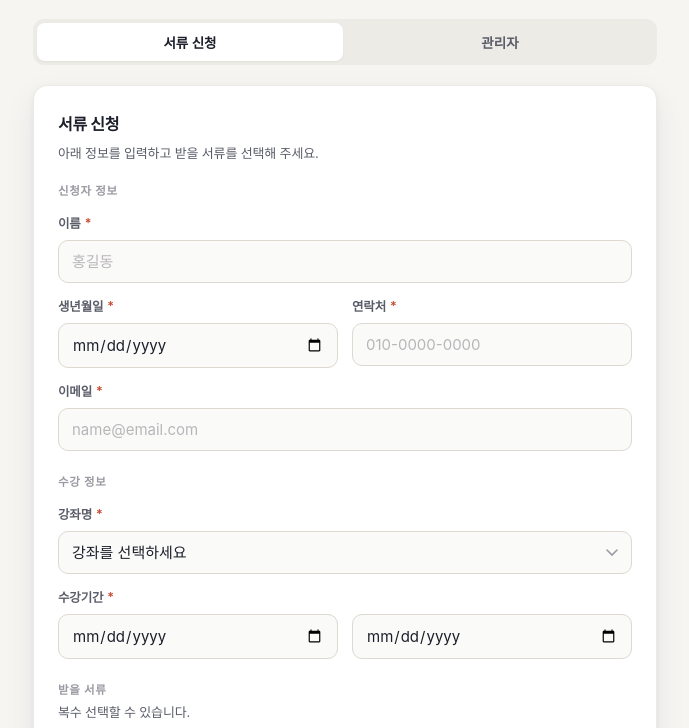
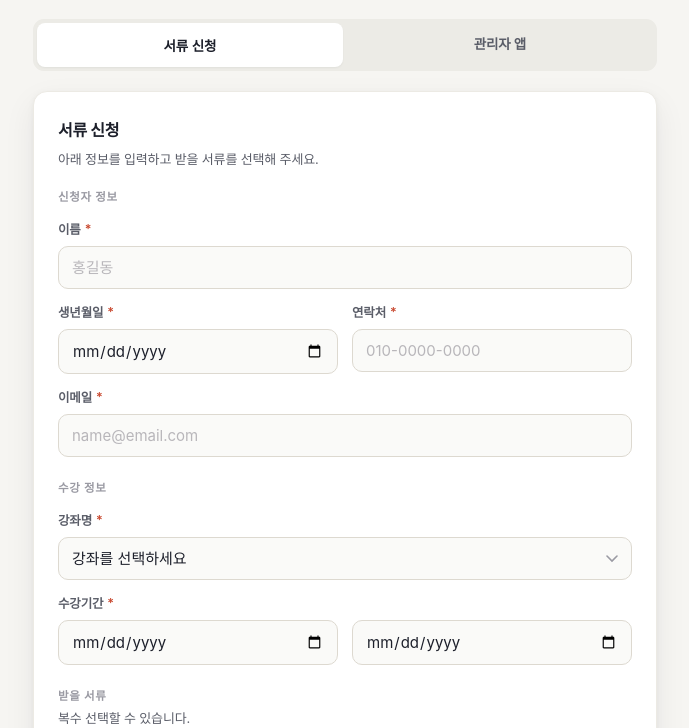
Before and after one commit to lccthebox/tools, a plain HTML site: page cert/index.html in a window 1280 px wide. Shown: the part 95-823 px from the top of the page, without its empty margins (295-984 px from the left). Drawn offline with Linux system fonts and the light colour scheme.

Commit message:
feat(cert): open academy app from certificate admin entry

```diff
--- a/cert/index.html
+++ b/cert/index.html
@@ -47,10 +47,11 @@
   .lede{font-size:13.5px;color:var(--ink-soft);margin-top:7px}
 
   .tabs{display:flex;gap:4px;margin:22px 0 20px;background:#ecebe6;padding:4px;border-radius:11px}
-  .tabs button{
-    flex:1;border:0;background:transparent;padding:9px;border-radius:8px;
+  .tabs button,.tabs a{
+    flex:1;min-height:44px;box-sizing:border-box;border:0;background:transparent;padding:9px;border-radius:8px;
     font-size:13.5px;font-weight:600;color:var(--ink-soft);cursor:pointer;font-family:inherit;transition:.15s;
   }
+  .tabs a{display:flex;align-items:center;justify-content:center;text-decoration:none}
   .tabs button.on{background:var(--card);color:var(--ink);box-shadow:var(--shadow-sm)}
 
   .card{
@@ -222,7 +223,7 @@
 
   <div class="tabs">
     <button id="tab-req" class="on" onclick="show('req')">서류 신청</button>
-    <button id="tab-adm" onclick="show('adm')">관리자</button>
+    <a id="tab-adm" href="https://thebox-academy.vercel.app/academy/documents" target="_blank" rel="noopener noreferrer">관리자 앱</a>
   </div>
 
   <!-- ============ 학생 신청 ============ -->
```
